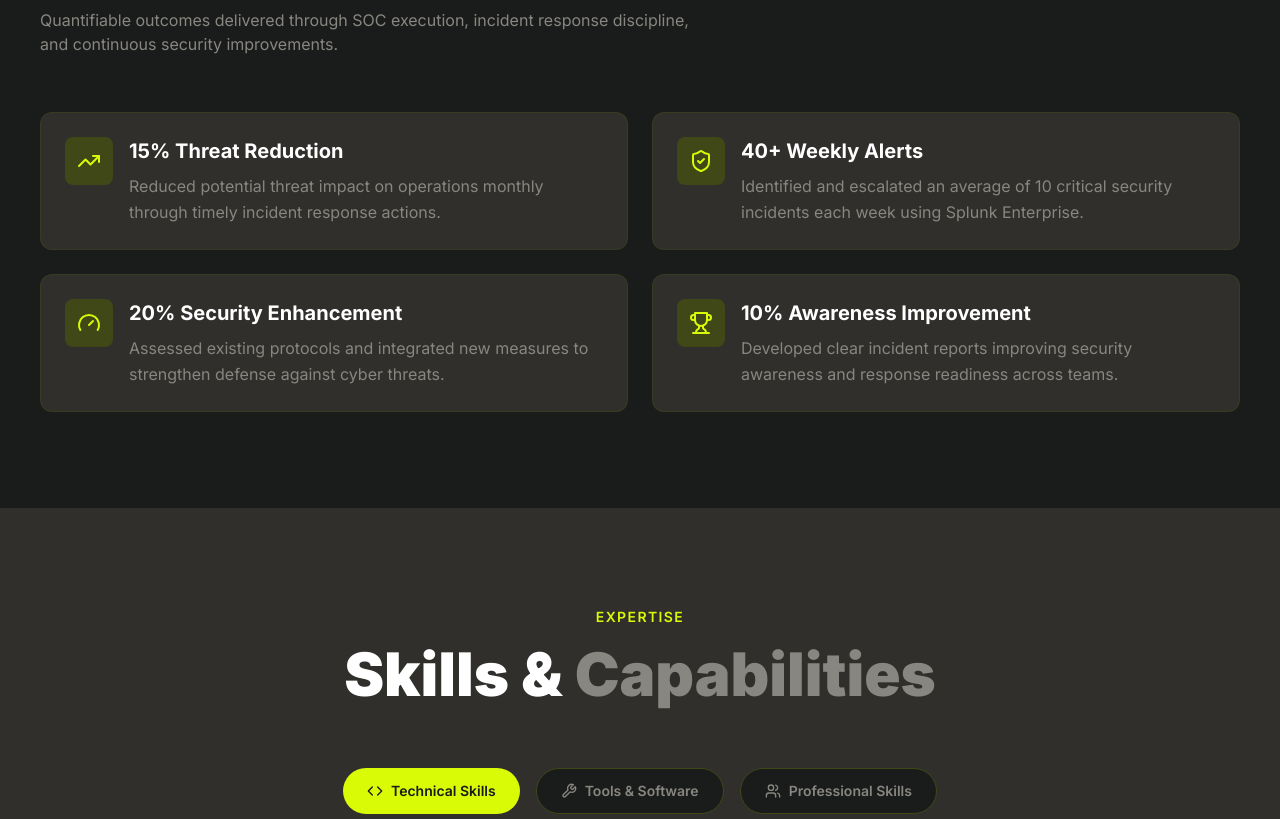
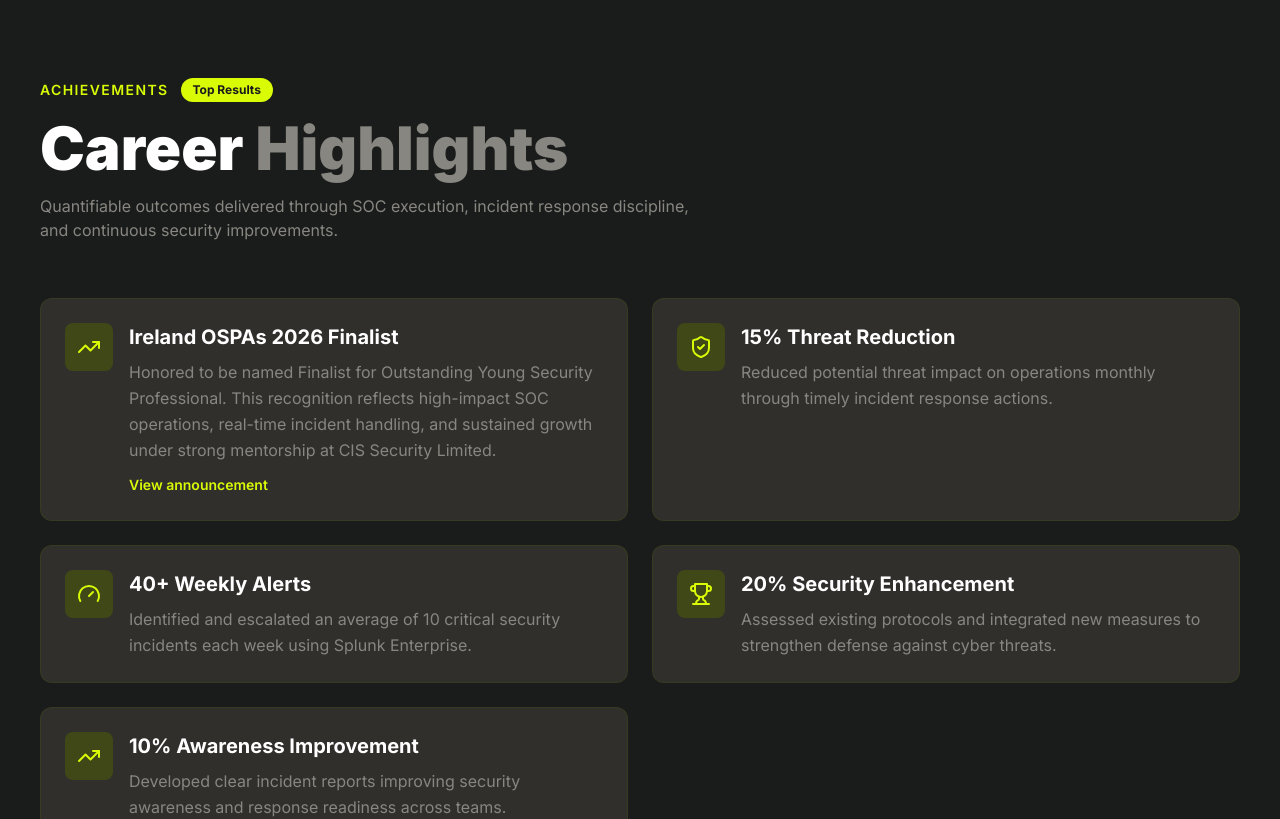
Before and after one commit to satishganta98/Satishganta98, a React (Create React App) app in the folder frontend/: page / in a window 1280 px wide. Shown: the part 2640-3459 px from the top of the page. Built offline with nearby package versions, Linux system fonts and the light colour scheme; no server answers.

Commit message:
feat: add OSPAs 2026 finalist achievement entry

```diff
--- a/frontend/src/components/AchievementsSection.jsx
+++ b/frontend/src/components/AchievementsSection.jsx
@@ -37,6 +37,16 @@ const AchievementsSection = () => {
                   <div>
                     <h3 className="text-xl font-bold text-white">{achievement.title}</h3>
                     <p className="text-[#888680] mt-2 leading-relaxed">{achievement.description}</p>
+                    {achievement.linkUrl && (
+                      <a
+                        href={achievement.linkUrl}
+                        target="_blank"
+                        rel="noopener noreferrer"
+                        className="inline-flex items-center mt-3 text-sm font-semibold text-[#d9fb06] hover:opacity-80 transition-opacity"
+                      >
+                        {achievement.linkLabel || 'View details'}
+                      </a>
+                    )}
                   </div>
                 </div>
               </article>
--- a/frontend/src/data/mock.js
+++ b/frontend/src/data/mock.js
@@ -25,6 +25,12 @@ export const profileData = {
   ],
 
   achievements: [
+    {
+      title: "Ireland OSPAs 2026 Finalist",
+      description: "Honored to be named Finalist for Outstanding Young Security Professional. This recognition reflects high-impact SOC operations, real-time incident handling, and sustained growth under strong mentorship at CIS Security Limited.",
+      linkUrl: "https://lnkd.in/exSGpTD5",
+      linkLabel: "View announcement"
+    },
     {
       title: "15% Threat Reduction",
       description: "Reduced potential threat impact on operations monthly through timely incident response actions."
```
